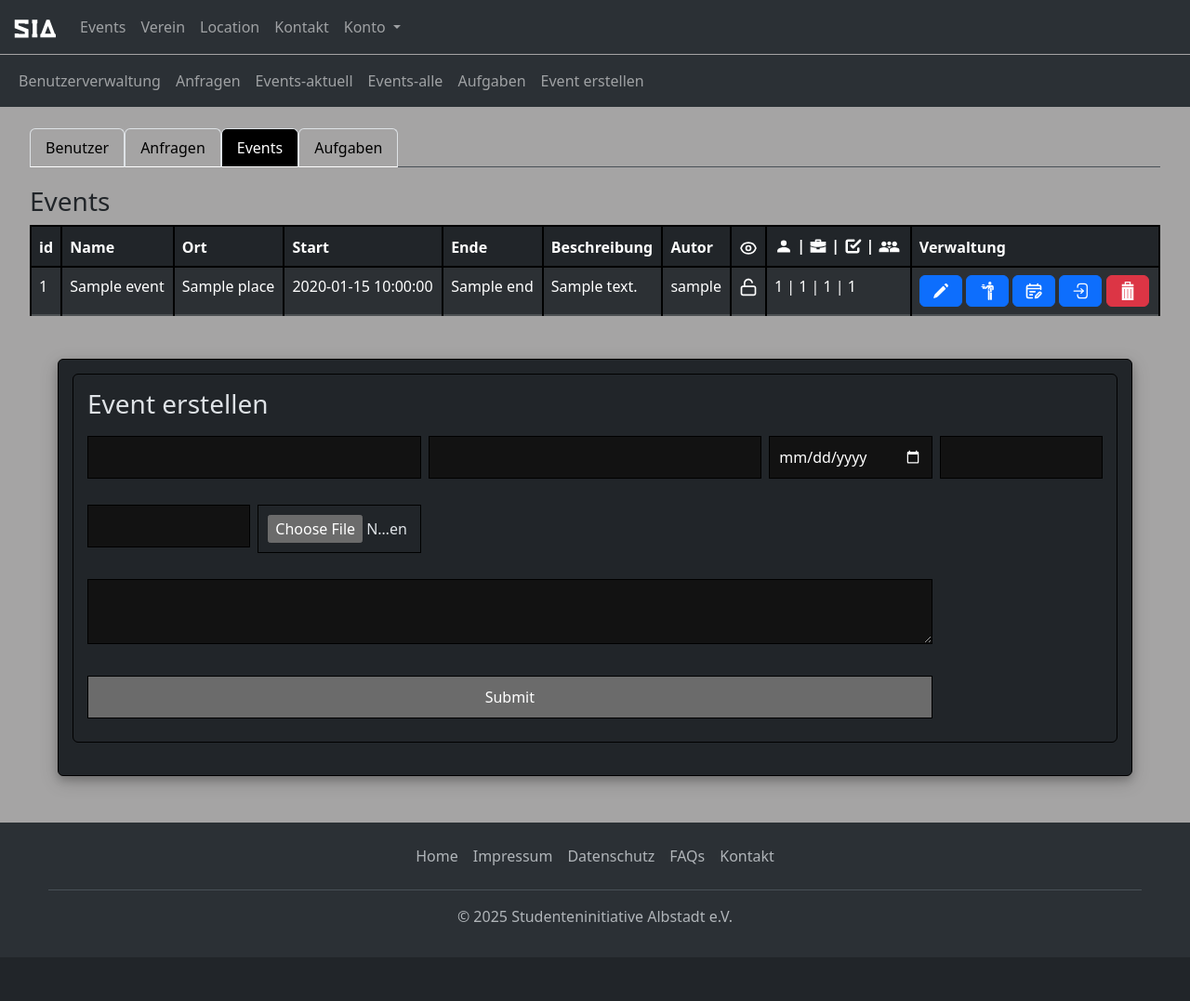
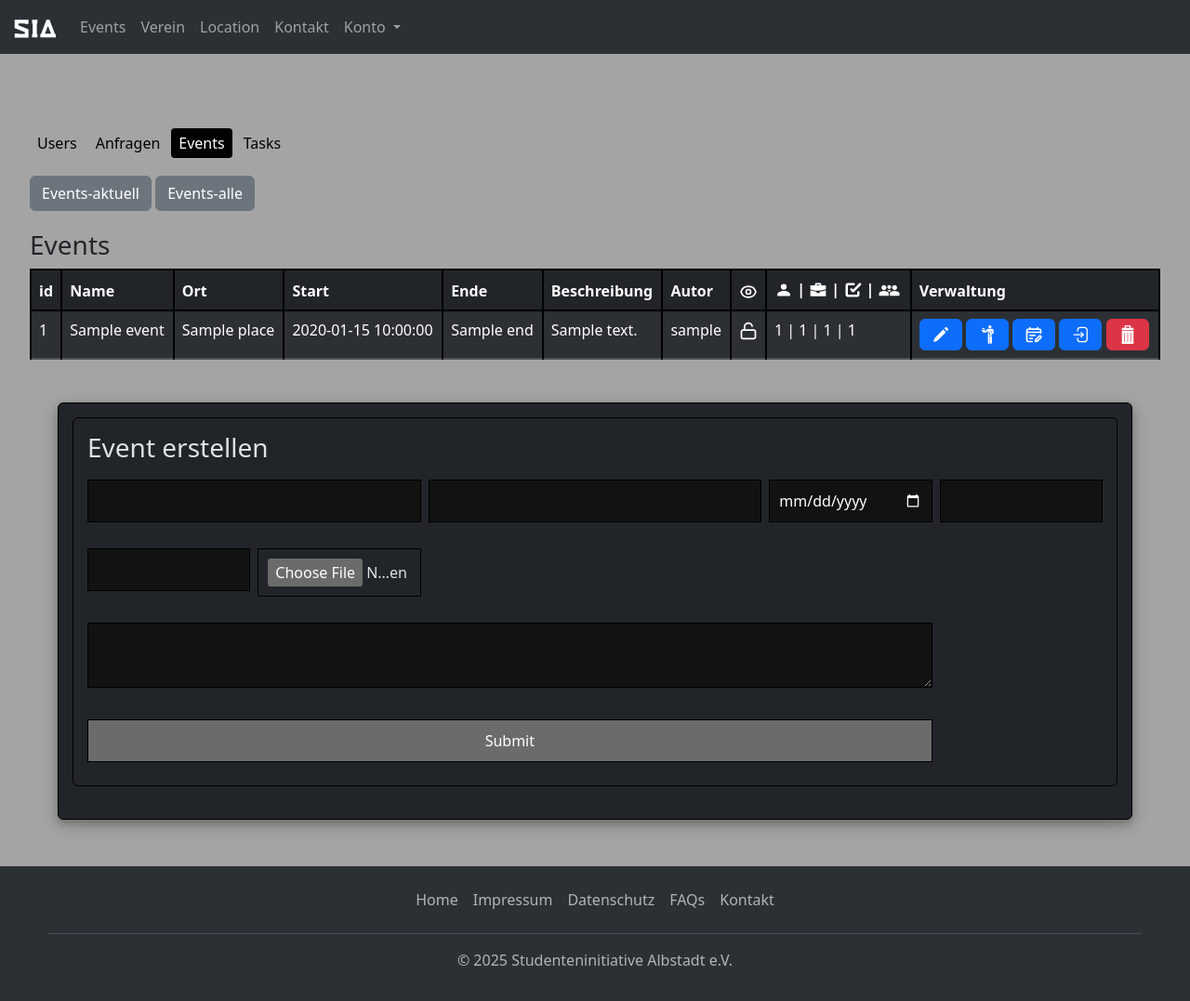
Before and after one commit to Wunkelbold/sia-planb, a Python web app: template sia-backend/flask-server/static/templates/admin.html in a window 1280 px wide, after a click on "Events". Shown: the whole page at 93% size. Before the commit the page ends 992 px from the top, so only its background shows below. Run offline with Jinja, Linux system fonts and the light colour scheme; the template is opened without the code that fills it: most values are stand-ins (such as "Sample title", 1, 10 or a date in 2020); form fields are guessed from the names that the template uses.

Commit message:
calendar und admin panel

```diff
--- a/sia-backend/flask-server/static/templates/admin-events.html
+++ b/sia-backend/flask-server/static/templates/admin-events.html
@@ -1,5 +1,9 @@
  <!-- Eventliste -->
  <div id="hotlink_event_list">
+    <div style="margin-bottom: 20px;">
+        <a href="{{ url_for('admin') }}#hotlink_event_list" class="btn btn-secondary">Events-aktuell</a>
+        <a href="{{ url_for('admin', all=true) }}#hotlink_event_list" class="btn btn-secondary">Events-alle</a>
+    </div>
     <h3>Events</h3>
     <div class="table-container">
       <table class="table table-dark table-striped sortable" id="event-table">
--- a/sia-backend/flask-server/static/templates/admin.html
+++ b/sia-backend/flask-server/static/templates/admin.html
@@ -5,34 +5,7 @@
 {% endblock %}
 
 
-{% block nav%}
-<nav class="navbar navbar-expand-lg bg-body-tertiary fixed-top" data-bs-theme="dark" style="margin-top: 59px; z-index: 1029;">
-    <div class="container-fluid">
-      <div class="collapse navbar-collapse" id="navbarSupportedContent">
-        <ul class="navbar-nav me-auto mb-2 mb-lg-0">
-          <li class="nav-item">
-            <a class="nav-link" href="#hotlink_user">Benutzerverwaltung</a>
-          </li>
-          <li class="nav-item">
-            <a class="nav-link" href="#hotlink_contact">Anfragen</a>
-          </li>
-          <li class="nav-item">
-            <a class="nav-link" href="{{ url_for('admin') }}#hotlink_event_list">Events-aktuell</a>
-          </li>
-          <li class="nav-item">
-            <a class="nav-link" href="{{ url_for('admin', all=true) }}#hotlink_event_list">Events-alle</a>
-          </li>
-          <li class="nav-item">
-            <a class="nav-link" href="{{ url_for('admin', all=true) }}#hotlink_task_list">Aufgaben</a>
-          </li>
-          <li class="nav-item">
-            <a class="nav-link" href="#hotlink_event_create">Event erstellen</a>
-          </li>
-        </ul>
-      </div>
-    </div>
-  </nav>
-{% endblock nav %}
+
 
 
 {% block content %}
@@ -83,20 +56,28 @@
         text-align: left;
     }
 
-    /* Admin tabs styling */
+    /* Admin tabs styling - minimalistic */
+    .nav-tabs {
+        border-bottom: none;
+        border-width: 0px;
+    }
     .nav-tabs .nav-link {
         color: #000 !important;
-        border-color: #dee2e6 #dee2e6 #fff;
+        border: none;
+        background: transparent;
+        padding: 4px 8px;
+        margin-right: 4px;
+        border-radius: 4px 4px 4px 4px;
     }
     .nav-tabs .nav-link.active {
         color: #fff !important;
         background-color: #000 !important;
-        border-color: #dee2e6 #dee2e6 #fff;
+        border: none;
     }
     .nav-tabs .nav-link:hover {
         color: #000 !important;
-        background-color: #f8f9fa !important;
-        border-color: #dee2e6 #dee2e6 #fff;
+        background-color: #f0f0f0 !important;
+        border: none;
     }
 
     @media screen and (max-width: 768px) {
@@ -119,7 +100,7 @@
     <ul class="nav nav-tabs" id="adminTabs" role="tablist" style="margin-bottom: 20px;">
       <li class="nav-item" role="presentation">
         <button class="nav-link active" id="users-tab" data-bs-toggle="tab" data-bs-target="#users" type="button" role="tab" aria-controls="users" aria-selected="true">
-          <i class="fas fa-users"></i> Benutzer
+          <i class="fas fa-users"></i> Users
         </button>
       </li>
       <li class="nav-item" role="presentation">
@@ -134,7 +115,7 @@
       </li>
       <li class="nav-item" role="presentation">
         <button class="nav-link" id="tasks-tab" data-bs-toggle="tab" data-bs-target="#tasks" type="button" role="tab" aria-controls="tasks" aria-selected="false">
-          <i class="fas fa-tasks"></i> Aufgaben
+          <i class="fas fa-tasks"></i> Tasks
         </button>
       </li>
     </ul>
```
Also changed, not shown: sia-backend/flask-server/static/templates/events.html (+52 -2 lines).
